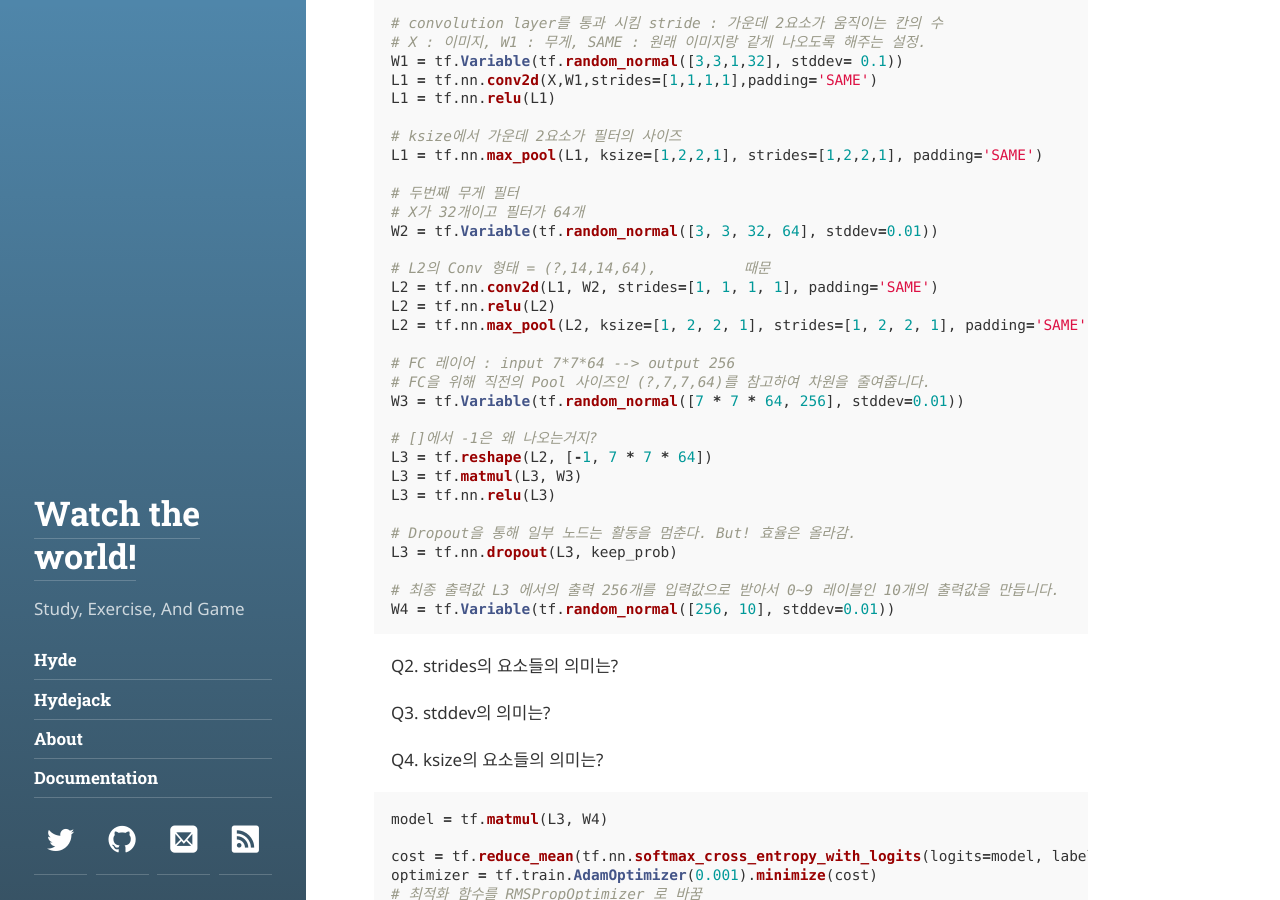
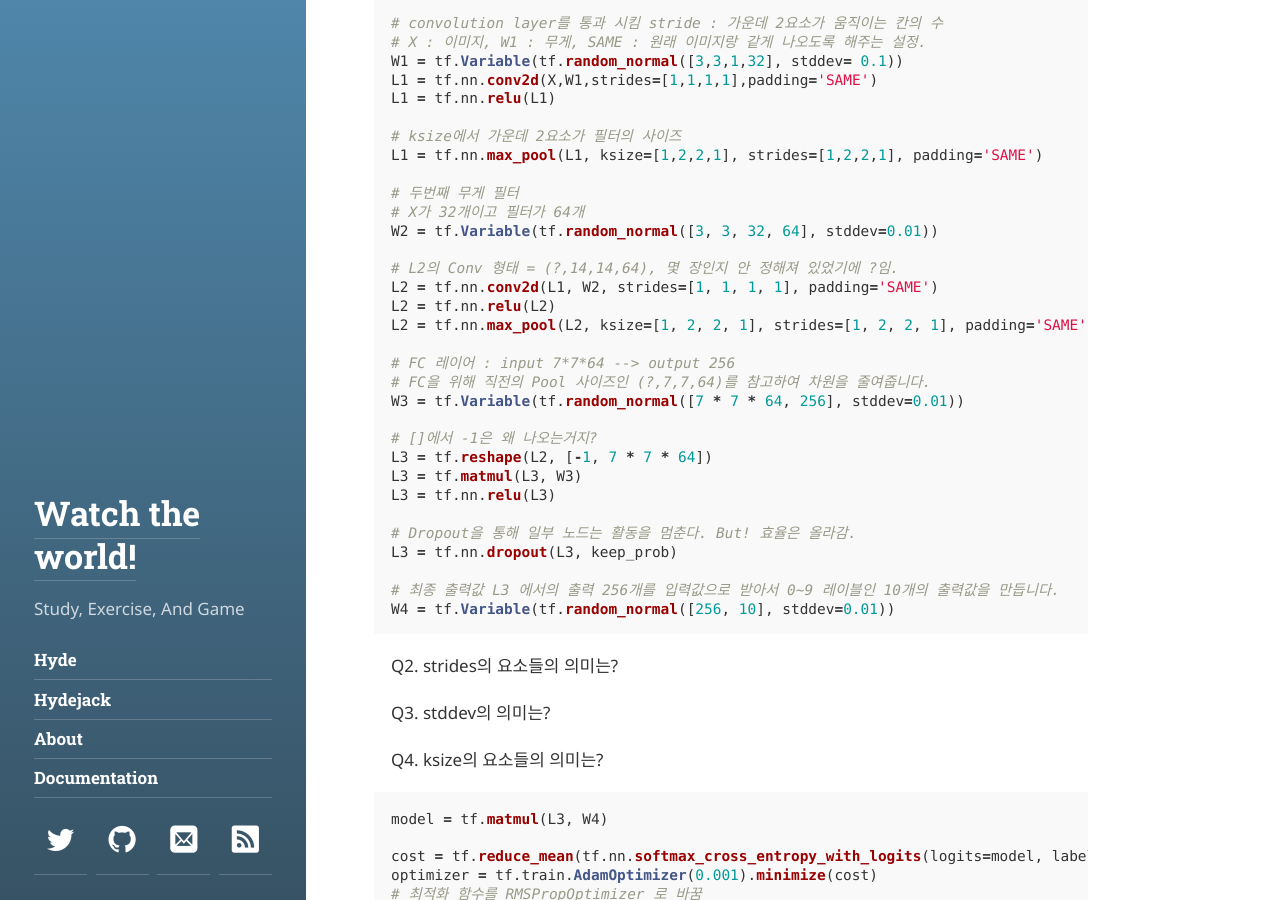
Before and after one commit to quisutdeus7/quisutdeus7.github.io, a Jekyll site: the page built from _posts/2017-09-27-Tensorflow-Example-DNN, CNN.md, in a window 1280 px wide and 900 px high, scrolled down 830 px. Built offline with Jekyll 4.4.1, drawn with Linux system fonts in a browser that asks for light colours; some web fonts are replaced; our own code applies the rules of GitHub Pages for plain Markdown files.

Commit message:
Update 2017-09-27-Tensorflow-Example-DNN, CNN.md

```diff
--- a/_posts/2017-09-27-Tensorflow-Example-DNN, CNN.md
+++ b/_posts/2017-09-27-Tensorflow-Example-DNN, CNN.md
@@ -36,7 +36,7 @@ L1 = tf.nn.max_pool(L1, ksize=[1,2,2,1], strides=[1,2,2,1], padding='SAME')
 # X가 32개이고 필터가 64개
 W2 = tf.Variable(tf.random_normal([3, 3, 32, 64], stddev=0.01))
 
-# L2의 Conv 형태 = (?,14,14,64),          때문
+# L2의 Conv 형태 = (?,14,14,64), 몇 장인지 안 정해져 있었기에 ?임.
 L2 = tf.nn.conv2d(L1, W2, strides=[1, 1, 1, 1], padding='SAME')
 L2 = tf.nn.relu(L2)
 L2 = tf.nn.max_pool(L2, ksize=[1, 2, 2, 1], strides=[1, 2, 2, 1], padding='SAME')
```
